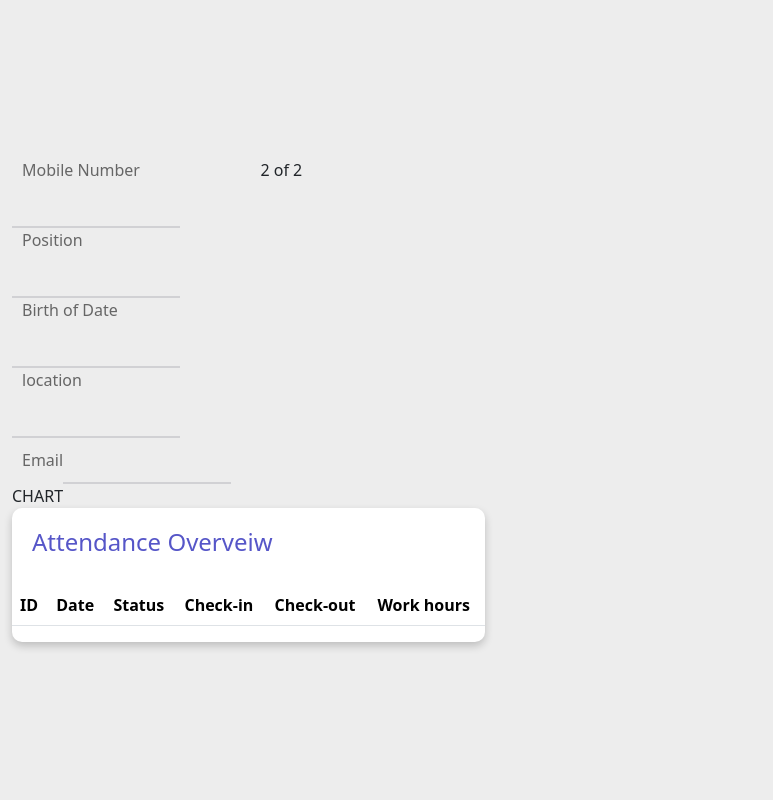
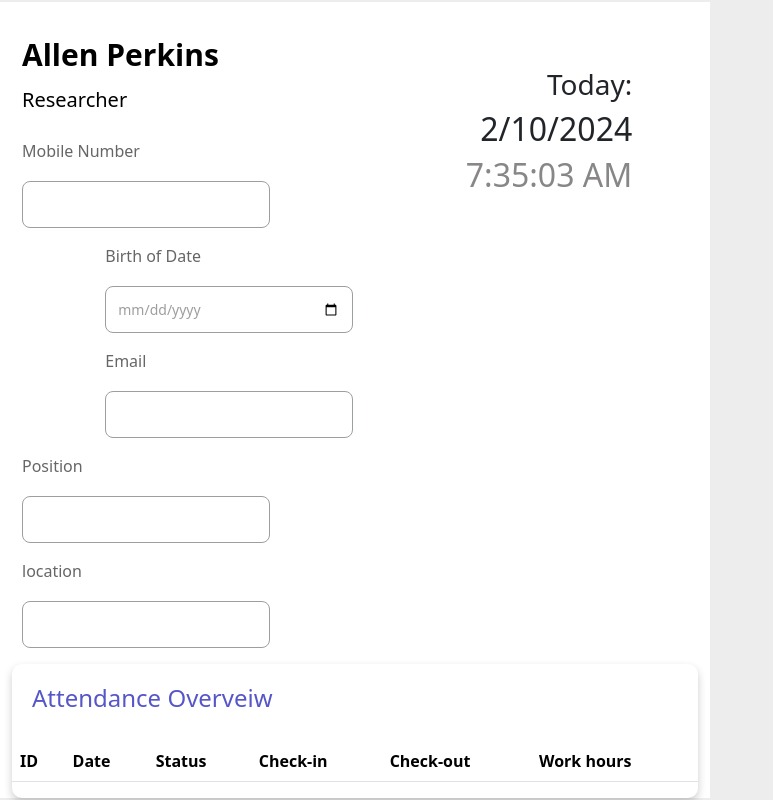
Before and after one commit to prashankulathunga/RFIAS, a React (Vite) app in the folder RFIAS_V0.1/: page / in a window 1280 px wide. Shown: the whole page, without its empty margins (0-773 px from the left). Built offline with nearby package versions, Linux system fonts and the light colour scheme.

Commit message:
dashboard done

```diff
--- a/RFIAS_V0.1/src/components/user/allcss.css
+++ b/RFIAS_V0.1/src/components/user/allcss.css
@@ -19,9 +19,6 @@ body{
 
 }
 
-.leaveformdetail{
-
-}
 .Leaveoverview{
     box-shadow: 0 4px 8px 0 rgba(0,0,0,0.2);
     background-color: #fff;
@@ -123,3 +120,78 @@ margin-left: 60%;
     margin-bottom: 50px;
     margin-top: 50px;
 }
+
+/* user dashboard account style input bar  */
+.row1
+ input{
+    border-style: solid 3px;
+    border-color: rgb(156, 158, 160);
+    border-radius: 8px;
+    margin: 10px;
+    padding: 12px;
+    background-color: #fff;
+    font-size: 14px;
+    color: rgb(156, 158, 160);
+    width: 100%;
+ }
+.row2
+ input{
+    border-style: solid 3px;
+    border-color: rgb(156, 158, 160);
+    border-radius: 8px;
+    margin: 10px;
+    padding: 12px;
+    background-color: #fff;
+    font-size: 14px;
+    color: rgb(156, 158, 160);
+    width: 100%;
+
+
+}
+.row3
+ input{
+    border-style: solid 3px;
+    border-color: rgb(156, 158, 160);
+    border-radius: 8px;
+    margin: 10px;
+    padding: 12px;
+
+    background-color: #fff;
+    font-size: 14px;
+    color: rgb(156, 158, 160);
+}
+.row1{
+    float: left;
+}
+.row2{
+    clear: left;
+    float: right;
+}
+
+.row3{
+    float :left;
+}
+
+.container{
+    background-color: #fff;
+}
+#profilename{
+    margin-top: 30px;
+    color: black;
+    font-size: 30px;
+    font-weight: bold;
+}
+#profileposition{
+    color: black;
+    font-size: 20px;
+}
+.time{
+    text-align: right;
+    margin: 20%;
+    border-style: solid 3px;
+    border-color: rgb(156, 158, 160);
+    border-radius: 8px;
+}
+#time{
+    color: rgb(137, 134, 134);
+}
--- a/RFIAS_V0.1/src/components/user/userdashboard.jsx
+++ b/RFIAS_V0.1/src/components/user/userdashboard.jsx
@@ -1,4 +1,4 @@
-import { Table } from "react-bootstrap";
+import { Form, FormLabel, Table } from "react-bootstrap";
 import "./allcss.css";
 import React, { useState, useEffect } from "react";
 import Container from "react-bootstrap/Container";
@@ -19,31 +19,55 @@ function Udashboard() {
   return (
     <Container>
       <Row>
-        <Col>
+        <Col className="col1">
+          <Form>
             <div className="accountdetail">
               <div className="row1">
-              <label>Mobile Number</label>
-              <input type="text" />
+                <Form.Group className="mb-3" controlId="formGroupEmail">
+                  <FormLabel id="profilename">Allen Perkins </FormLabel> <br/>
+                  <FormLabel id="profileposition">Researcher </FormLabel>
+                </Form.Group>
+                <Form.Group className="mb-3" controlId="formGroupEmail">
+                  <FormLabel>Mobile Number </FormLabel>
+                  <Form.Control type="text" />
+                </Form.Group>
               </div>
               <div className="row2">
-              <label>Position</label>
-              <input type="text" /> <br />
-              <label>Birth of Date</label>
-              <input type="text" />
+                <Form.Group className="mb-3" controlId="formGroupEmail">
+                  <FormLabel>Birth of Date </FormLabel>
+                  <Form.Control type="date" />
+                </Form.Group>
+                <Form.Group className="mb-3" controlId="formGroupEmail">
+                  <FormLabel>Email </FormLabel>
+                  <Form.Control type="Email" />
+                </Form.Group>
               </div>
               <div className="row3">
-              <label>location</label>
-              <input type="location" />
-              <br />
-              <label>Email</label>
-              <input type="email" />
+                <Form.Group className="mb-3" controlId="formGroupEmail">
+                  <FormLabel>Position </FormLabel>
+                  <Form.Control type="text" />
+                </Form.Group>
+
+                <Form.Group className="mb-3" controlId="formGroupEmail">
+                  <FormLabel>location </FormLabel>
+                  <Form.Control type="loaction" />
+                </Form.Group>
               </div>
             </div>
+          </Form>
         </Col>
-        <Col> 2 of 2 </Col>
+
+        <Col className="col2">
+  <div className="time">
+    <h3>Today:</h3>
+    <h2>{dateTime.toLocaleDateString()}</h2>
+    <h2 id="time">{dateTime.toLocaleTimeString()}</h2>
+  </div>
+</Col>
+
       </Row>
       <Row>
-        <Col>CHART</Col>
+        <Col></Col>
       </Row>
       <Row>
         <Col>
```
Lines whose indentation alone changed are shown as unchanged.
